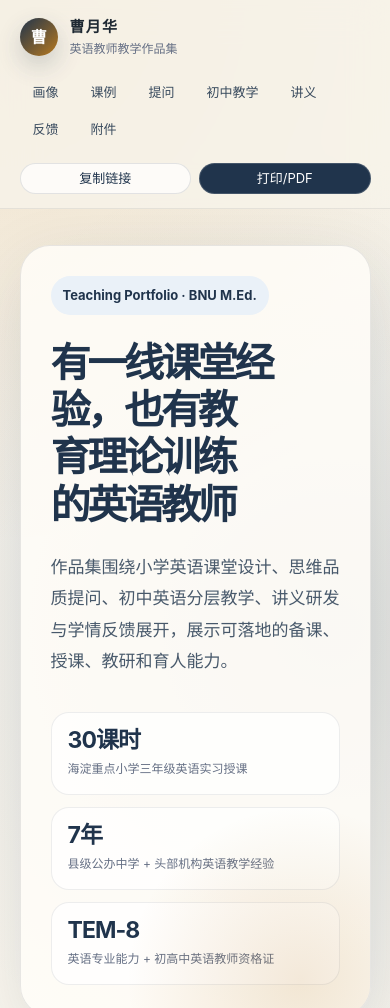
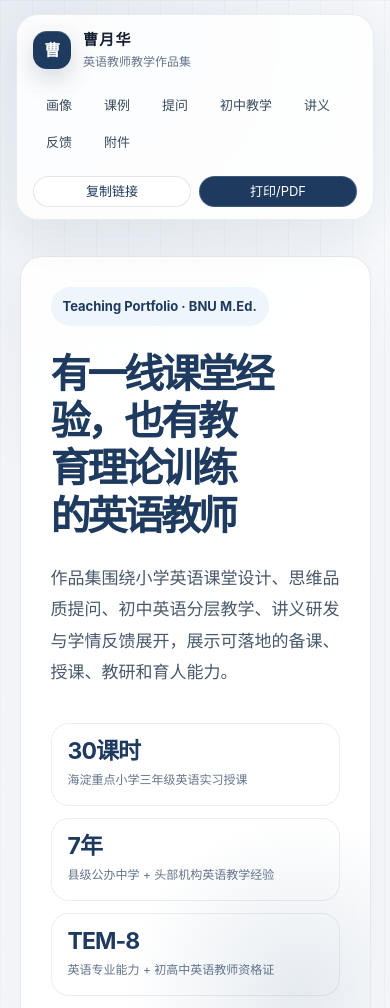
Before and after one commit to zanyang/teaching-portfolio, a plain HTML site: page index.html in a window 390 px wide. Shown: the top 1008 px of the page. Drawn offline with Linux system fonts and the light colour scheme.

Commit message:
Update styles in index.html for improved aesthetics and responsiveness. Adjusted color variables, background gradients, and layout properties. Enhanced button interactions and added focus styles for accessibility.

```diff
--- a/index.html
+++ b/index.html
@@ -1,60 +1,82 @@
 <!DOCTYPE html>
 <html lang="zh-CN">
+
 <head>
   <meta charset="UTF-8">
   <meta name="viewport" content="width=device-width, initial-scale=1.0">
   <title>曹月华｜英语教师教学作品集</title>
   <style>
     :root {
-      --bg: #f7f3ea;
-      --paper: #fffdf8;
-      --ink: #1f2933;
-      --muted: #667085;
-      --line: rgba(31, 41, 51, 0.13);
-      --navy: #20344c;
-      --navy-2: #2d4d6e;
-      --amber: #b7791f;
-      --amber-soft: #f6e3bd;
-      --green: #52715f;
-      --blue-soft: #eaf1f8;
-      --shadow: 0 22px 70px rgba(32, 52, 76, 0.12);
-      --radius-xl: 30px;
-      --radius-lg: 22px;
-      --radius-md: 14px;
+      --bg: #f5f7fa;
+      --paper: #ffffff;
+      --ink: #172033;
+      --muted: #64748b;
+      --line: rgba(23, 32, 51, 0.12);
+      --navy: #1e3a5f;
+      --navy-2: #315a85;
+      --amber: #2f6f9f;
+      --amber-soft: #e8f1f8;
+      --green: #496653;
+      --blue-soft: #eef5fb;
+      --shadow: 0 24px 80px rgba(30, 58, 95, 0.09);
+      --radius-xl: 22px;
+      --radius-lg: 16px;
+      --radius-md: 10px;
+      --ease-out: cubic-bezier(0.16, 1, 0.3, 1);
     }
 
-    * { box-sizing: border-box; }
-    html { scroll-behavior: smooth; }
+    * {
+      box-sizing: border-box;
+    }
+
+    html {
+      scroll-behavior: smooth;
+    }
+
     body {
       margin: 0;
       font-family: -apple-system, BlinkMacSystemFont, "SF Pro Text", "PingFang SC", "Noto Sans SC", "Microsoft YaHei", sans-serif;
       color: var(--ink);
       background:
-        radial-gradient(circle at top left, rgba(183, 121, 31, 0.18), transparent 34rem),
-        radial-gradient(circle at 85% 8%, rgba(45, 77, 110, 0.13), transparent 30rem),
-        linear-gradient(180deg, #faf7ef 0%, var(--bg) 45%, #f4efe4 100%);
+        linear-gradient(rgba(30, 58, 95, 0.035) 1px, transparent 1px),
+        linear-gradient(90deg, rgba(30, 58, 95, 0.028) 1px, transparent 1px),
+        radial-gradient(circle at 12% 0%, rgba(49, 90, 133, 0.10), transparent 30rem),
+        linear-gradient(180deg, #fbfcfe 0%, var(--bg) 58%, #eef3f8 100%);
+      background-size: 100% 100%, 32px 32px, 100% 100%, 100% 100%;
       line-height: 1.75;
+      text-rendering: optimizeLegibility;
+      -webkit-font-smoothing: antialiased;
     }
 
-    a { color: inherit; text-decoration: none; }
-    button { font: inherit; }
+    a {
+      color: inherit;
+      text-decoration: none;
+    }
+
+    button {
+      font: inherit;
+    }
 
     .site-shell {
-      min-height: 100vh;
+      min-height: 100dvh;
     }
 
     .topbar {
       position: sticky;
-      top: 0;
+      top: 14px;
       z-index: 50;
       display: flex;
       align-items: center;
       justify-content: space-between;
       gap: 18px;
-      padding: 14px min(5vw, 56px);
-      background: rgba(247, 243, 234, 0.82);
+      width: min(calc(100% - 32px), 1180px);
+      margin: 14px auto 0;
+      padding: 12px 16px;
+      background: rgba(255, 255, 255, 0.84);
       backdrop-filter: blur(18px);
-      border-bottom: 1px solid rgba(31, 41, 51, 0.08);
+      border: 1px solid rgba(23, 32, 51, 0.08);
+      border-radius: 999px;
+      box-shadow: 0 16px 44px rgba(30, 58, 95, 0.08);
     }
 
     .brand {
@@ -69,12 +91,12 @@
       height: 38px;
       display: grid;
       place-items: center;
-      border-radius: 50%;
+      border-radius: 14px;
       color: #fff;
       font-weight: 800;
       letter-spacing: -0.04em;
-      background: linear-gradient(135deg, var(--navy), var(--amber));
-      box-shadow: 0 10px 24px rgba(32, 52, 76, 0.2);
+      background: var(--navy);
+      box-shadow: inset 0 1px 0 rgba(255, 255, 255, 0.16), 0 10px 24px rgba(30, 58, 95, 0.18);
     }
 
     .brand-text strong {
@@ -98,21 +120,23 @@
       flex-wrap: wrap;
     }
 
-    .nav a, .action-btn {
+    .nav a,
+    .action-btn {
       border: 1px solid transparent;
       border-radius: 999px;
       padding: 8px 12px;
       color: #394b5e;
       font-size: 13px;
       line-height: 1;
-      transition: 180ms ease;
+      transition: 220ms var(--ease-out);
     }
 
-    .nav a:hover, .nav a.active {
+    .nav a:hover,
+    .nav a.active {
       color: var(--navy);
       background: rgba(255, 255, 255, 0.72);
       border-color: rgba(32, 52, 76, 0.12);
-      box-shadow: 0 8px 22px rgba(32, 52, 76, 0.08);
+      box-shadow: 0 8px 22px rgba(30, 58, 95, 0.06);
     }
 
     .top-actions {
@@ -134,9 +158,25 @@
       border-color: rgba(32, 52, 76, 0.12);
     }
 
+    .nav a:focus-visible,
+    .action-btn:focus-visible,
+    .artifact-link:focus-visible {
+      outline: 3px solid rgba(49, 90, 133, 0.24);
+      outline-offset: 3px;
+    }
+
+    .action-btn:hover {
+      transform: translateY(-1px);
+      box-shadow: 0 10px 26px rgba(30, 58, 95, 0.12);
+    }
+
+    .action-btn:active {
+      transform: scale(0.98);
+    }
+
     .hero {
       position: relative;
-      padding: 76px min(5vw, 64px) 40px;
+      padding: 54px min(5vw, 64px) 42px;
       overflow: hidden;
     }
 
@@ -149,9 +189,11 @@
       align-items: stretch;
     }
 
-    .hero-card, .profile-card, .section-card {
-      background: rgba(255, 253, 248, 0.84);
-      border: 1px solid rgba(31, 41, 51, 0.1);
+    .hero-card,
+    .profile-card,
+    .section-card {
+      background: rgba(255, 255, 255, 0.88);
+      border: 1px solid rgba(23, 32, 51, 0.10);
       box-shadow: var(--shadow);
       border-radius: var(--radius-xl);
     }
@@ -170,7 +212,7 @@
       width: 360px;
       height: 360px;
       border-radius: 50%;
-      background: radial-gradient(circle, rgba(183, 121, 31, 0.16), transparent 68%);
+      background: radial-gradient(circle, rgba(49, 90, 133, 0.12), transparent 68%);
     }
 
     .eyebrow {
@@ -185,7 +227,9 @@
       font-weight: 700;
     }
 
-    h1, h2, h3 {
+    h1,
+    h2,
+    h3 {
       margin: 0;
       color: var(--navy);
       line-height: 1.18;
@@ -260,7 +304,7 @@
       color: white;
       font-size: 28px;
       font-weight: 800;
-      background: linear-gradient(145deg, var(--navy), var(--navy-2) 60%, var(--amber));
+      background: linear-gradient(145deg, var(--navy), var(--navy-2));
     }
 
     .chip-list {
@@ -273,8 +317,8 @@
       padding: 7px 10px;
       border-radius: 999px;
       color: #33465a;
-      background: rgba(246, 227, 189, 0.58);
-      border: 1px solid rgba(183, 121, 31, 0.16);
+      background: rgba(232, 241, 248, 0.78);
+      border: 1px solid rgba(49, 90, 133, 0.12);
       font-size: 12px;
       line-height: 1;
       white-space: nowrap;
@@ -284,7 +328,7 @@
       padding: 18px;
       border-radius: 18px;
       color: #40505f;
-      background: rgba(234, 241, 248, 0.62);
+      background: rgba(238, 245, 251, 0.82);
       border: 1px solid rgba(32, 52, 76, 0.08);
       font-size: 14px;
     }
@@ -387,7 +431,7 @@
       position: absolute;
       inset: 0;
       height: 5px;
-      background: linear-gradient(90deg, var(--navy), var(--amber));
+      background: linear-gradient(90deg, var(--navy), var(--navy-2));
     }
 
     .case-card h3 {
@@ -411,14 +455,18 @@
       line-height: 1;
     }
 
-    .case-card ul, .module-card ul {
+    .case-card ul,
+    .module-card ul {
       margin: 0;
       padding-left: 1.2em;
       color: #4b5b69;
       font-size: 14px;
     }
 
-    .case-card li + li, .module-card li + li { margin-top: 7px; }
+    .case-card li+li,
+    .module-card li+li {
+      margin-top: 7px;
+    }
 
     .question-table {
       width: 100%;
@@ -429,7 +477,8 @@
       border: 1px solid var(--line);
     }
 
-    .question-table th, .question-table td {
+    .question-table th,
+    .question-table td {
       padding: 14px 16px;
       border-bottom: 1px solid var(--line);
       vertical-align: top;
@@ -443,7 +492,9 @@
       white-space: nowrap;
     }
 
-    .question-table tr:last-child td { border-bottom: none; }
+    .question-table tr:last-child td {
+      border-bottom: none;
+    }
 
     .module-grid {
       display: grid;
@@ -474,8 +525,8 @@
       padding: 18px;
       border-radius: 18px;
       color: #33465a;
-      background: rgba(246, 227, 189, 0.42);
-      border: 1px solid rgba(183, 121, 31, 0.16);
+      background: rgba(232, 241, 248, 0.62);
+      border: 1px solid rgba(49, 90, 133, 0.14);
     }
 
     .process-step strong {
@@ -524,13 +575,13 @@
       border: 1px solid var(--line);
       border-radius: 16px;
       background: rgba(255, 255, 255, 0.66);
-      transition: 180ms ease;
+      transition: 220ms var(--ease-out);
     }
 
     .artifact-link:hover {
       transform: translateY(-2px);
       box-shadow: 0 12px 28px rgba(32, 52, 76, 0.09);
-      border-color: rgba(183, 121, 31, 0.34);
+      border-color: rgba(49, 90, 133, 0.30);
     }
 
     .artifact-link span {
@@ -550,7 +601,7 @@
     .reveal {
       opacity: 0;
       transform: translateY(18px);
-      transition: 700ms cubic-bezier(.2, .8, .2, 1);
+      transition: 720ms var(--ease-out);
     }
 
     .reveal.visible {
@@ -570,7 +621,7 @@
       background: var(--navy);
       color: #fff;
       font-size: 13px;
-      transition: 220ms ease;
+      transition: 240ms var(--ease-out);
       box-shadow: 0 14px 30px rgba(32, 52, 76, 0.24);
     }
 
@@ -580,20 +631,25 @@
     }
 
     @media (max-width: 980px) {
+
       .hero-grid,
       .case-grid,
       .feedback-card {
         grid-template-columns: 1fr;
       }
+
       .hero-highlight,
       .module-grid,
       .process {
         grid-template-columns: repeat(2, minmax(0, 1fr));
       }
+
       .topbar {
         align-items: flex-start;
         flex-direction: column;
+        border-radius: 22px;
       }
+
       .nav {
         justify-content: flex-start;
       }
@@ -603,25 +659,31 @@
       .hero {
         padding-top: 36px;
       }
+
       .hero-highlight,
       .module-grid,
       .process {
         grid-template-columns: 1fr;
       }
+
       .timeline-item {
         grid-template-columns: 1fr;
       }
+
       .section-heading {
         align-items: flex-start;
         flex-direction: column;
       }
+
       .question-table {
         display: block;
         overflow-x: auto;
       }
+
       .top-actions {
         width: 100%;
       }
+
       .action-btn {
         flex: 1;
         text-align: center;
@@ -632,21 +694,31 @@
       body {
         background: #fff;
       }
-      .topbar, .toast {
+
+      .topbar,
+      .toast {
         display: none;
       }
-      .hero, main, .footer {
+
+      .hero,
+      main,
+      .footer {
         padding-left: 0;
         padding-right: 0;
       }
-      .hero-card, .profile-card, .section-card {
+
+      .hero-card,
+      .profile-card,
+      .section-card {
         box-shadow: none;
         border-color: #ddd;
         break-inside: avoid;
       }
+
       .section {
         break-inside: avoid;
       }
+
       .reveal {
         opacity: 1;
         transform: none;
@@ -654,6 +726,7 @@
     }
   </style>
 </head>
+
 <body>
   <div class="site-shell">
     <header class="topbar">
@@ -1044,4 +1117,5 @@
     });
   </script>
 </body>
+
 </html>
```
